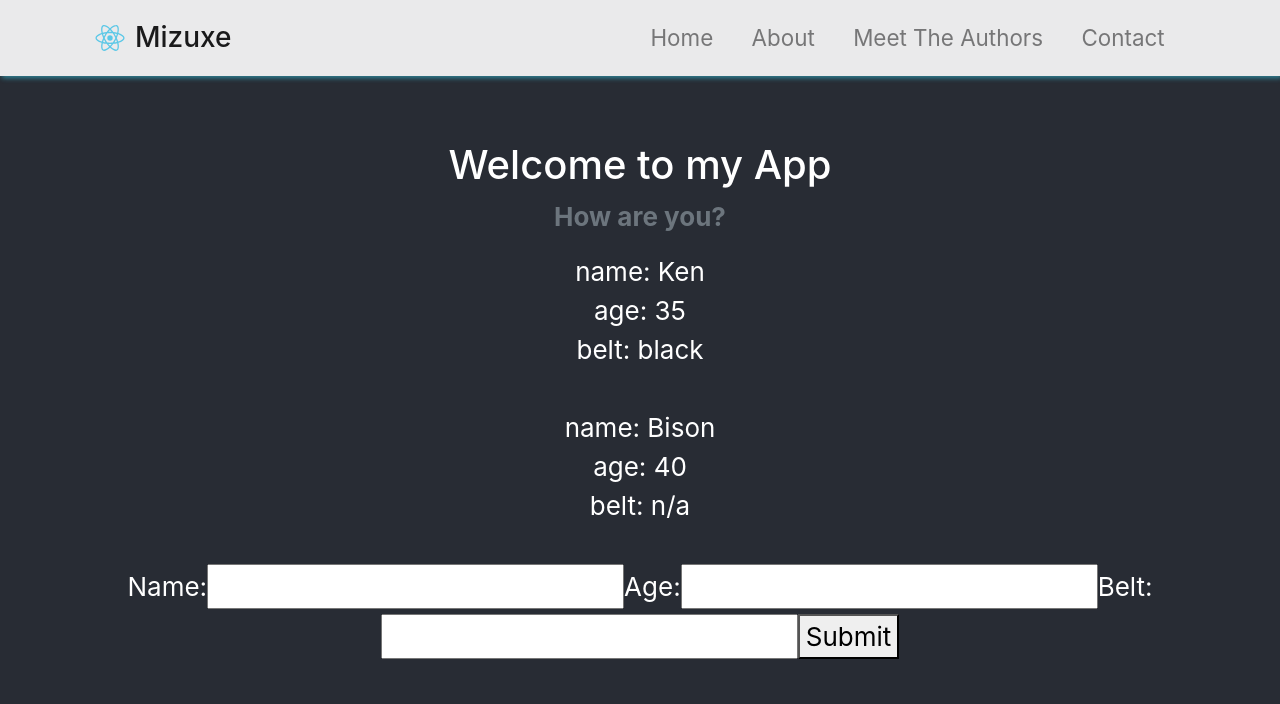
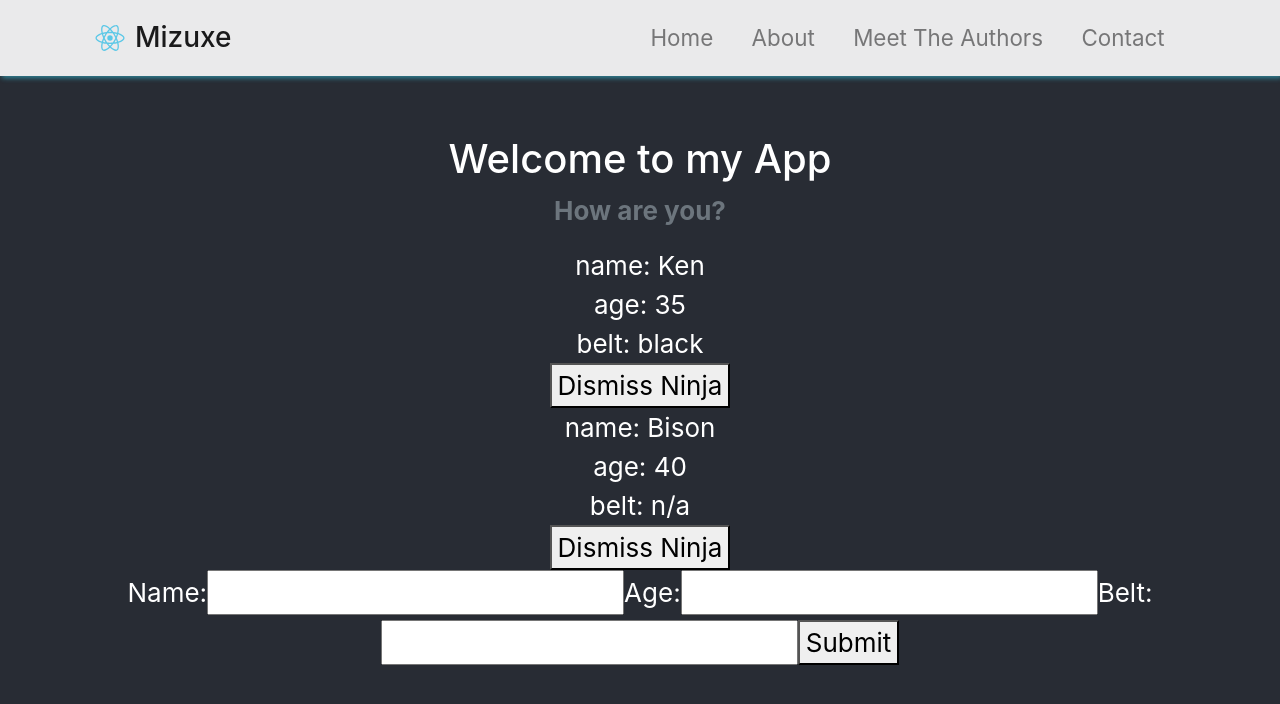
Before and after one commit to shophk/learnReactjs, a React (Create React App) app in the folder projects/my-app/: page / in a window 1280 px wide. Shown: the top 704 px of the page. Built offline with nearby package versions, Linux system fonts and the light colour scheme.

Commit message:
Added delete ninja

```diff
--- a/projects/my-app/src/App.js
+++ b/projects/my-app/src/App.js
@@ -20,10 +20,27 @@ class App extends Component {
     //THIS IS BAD PRACTICE, need to use this.setState function. Using this.setState will update the DOM so any components using this.props will also be updated with the new ninja array.
     //this.state.ninjas.push(ninja);
 
+    //Making a copy is necessary because if we update ninja.id directly, it would update the addNing state, which is wrong.
+
+    ninja = { ...ninja }; // making a copy and leave the original AddNinja state alone (the state that was passed in)
+
+    ninja.id = Math.random();
+
     //adds an id to ninja
-    ninja.id = Math.random();
     //The three dots ... is call spread operator. It spreads each element from this.state.ninjas into ninjas. Making a new copy.  Also adding new ninja to the array
+
+    console.log('new Ninja: ' + Object.values(ninja));
     let ninjas = [...this.state.ninjas, ninja];
+    this.setState({
+      ninjas: ninjas
+    });
+  };
+
+  dismissNinja = id => {
+    //Ninjas that does not have id equal to the one we want to remove stays in the new array
+    let ninjas = this.state.ninjas.filter(ninja => {
+      return ninja.id !== id;
+    });
     this.setState({
       ninjas: ninjas
     });
@@ -47,7 +64,7 @@ class App extends Component {
           <Navbar />
           <h1>Welcome to my App</h1>
           <p className="thick text-muted">How are you?</p>
-          <Ninja ninjas={this.state.ninjas} />
+          <Ninja dismissNinja={this.dismissNinja} ninjas={this.state.ninjas} />
           <AddNinja add={this.addNinja} />
 
           {console.log(this.state.ninjas)}
--- a/projects/my-app/src/components/AddNinja.js
+++ b/projects/my-app/src/components/AddNinja.js
@@ -9,6 +9,8 @@ class AddNinja extends Component {
 
   handleSubmit = e => {
     e.preventDefault();
+
+    //Watch out for how the 'add' functions handles the data from this state. Make sure it means a copy of the state data first before doing operations on it.
     this.props.add(this.state);
   };
 
--- a/projects/my-app/src/components/Ninja.js
+++ b/projects/my-app/src/components/Ninja.js
@@ -1,6 +1,6 @@
 import React from 'react';
 
-const Ninja = ({ ninjas }) => {
+const Ninja = ({ ninjas, dismissNinja }) => {
   // const ninjaList = ninjas.map(ninja => {
   //   if (ninja.age > 25)
   //     return (
@@ -22,6 +22,9 @@ const Ninja = ({ ninjas }) => {
             <div> name: {ninja.name}</div>
             <div>age: {ninja.age}</div>
             <div> belt: {ninja.belt}</div>
+            <button onClick={() => dismissNinja(ninja.id)}>
+              Dismiss Ninja
+            </button>
             <br />
           </div>
         ) : null;
```
